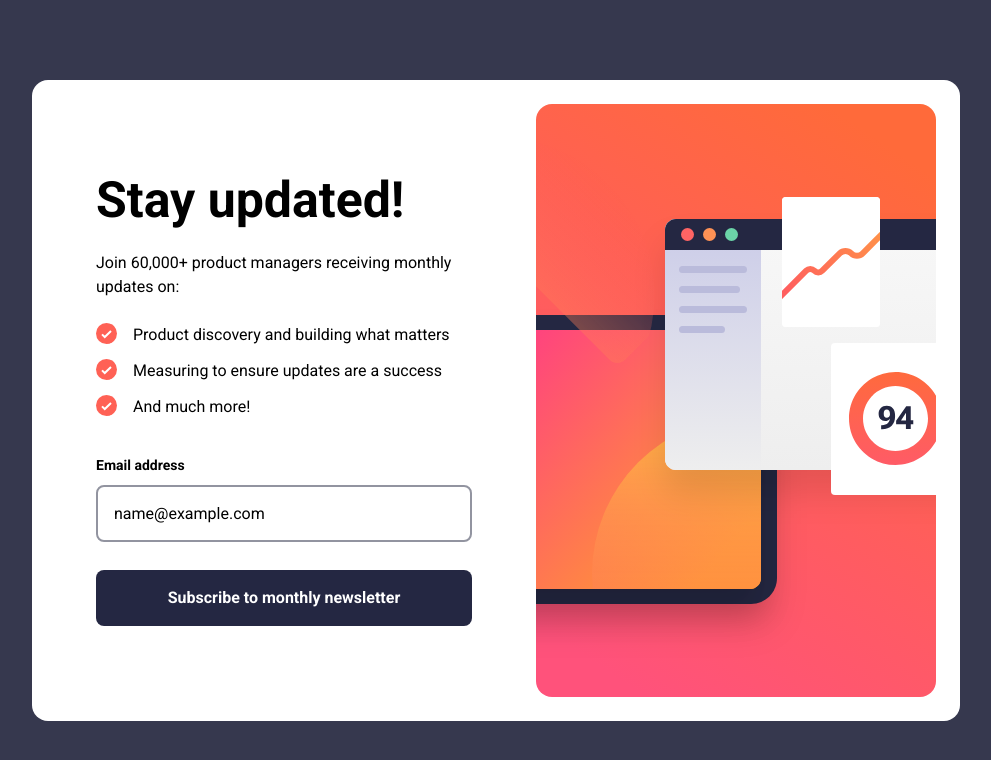
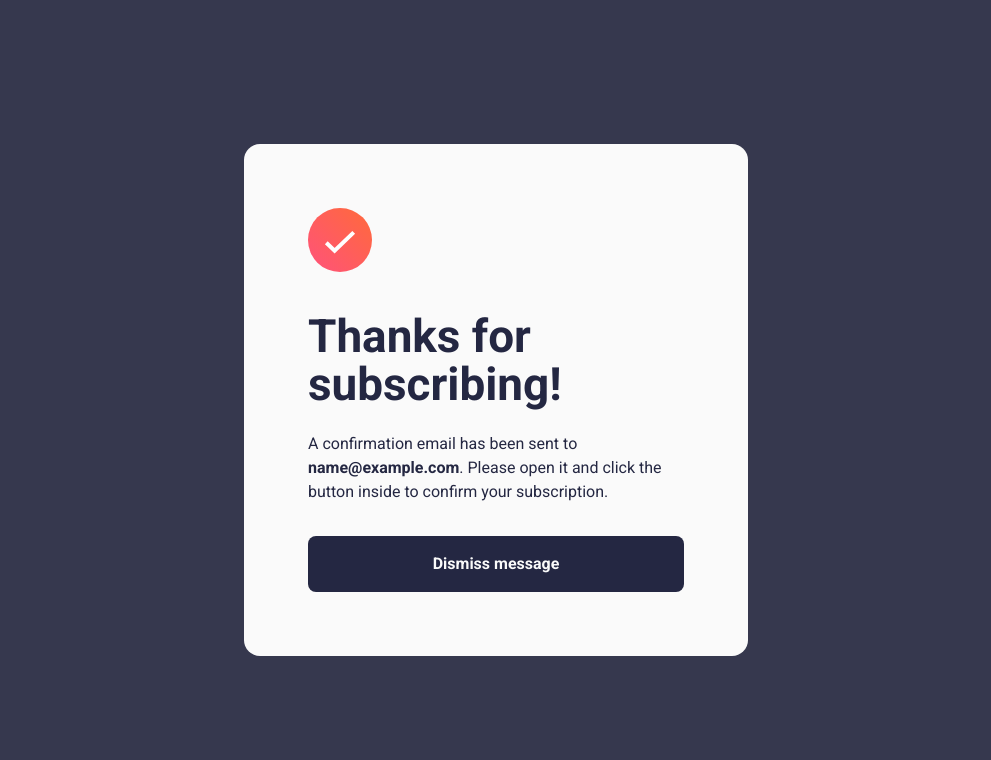
Before and after one commit to MattPahuta/newsletter-sign-up, a plain HTML site: page index.html in a window 1280 px wide. Both pictures are taken after typing "name@example.com" into the empty fields and a click on the button "Subscribe to monthly newsletter". Shown: the whole page, without its empty margins (144-1135 px from the left). Drawn offline with Linux system fonts and the light colour scheme.

Commit message:
Add form submission and error handling styles

```diff
--- a/css/styles.css
+++ b/css/styles.css
@@ -8,22 +8,21 @@ Date: June 2024
 /* Custom Variables */
 /* **************** */
 :root {
-  /* Fonts */
+  /* Font */
   --ff-sans: "Roboto", sans-serif;
-  /* Font Sizes */
-  --fs-400: 1rem;
-  --fs-500: 1.125rem;
-  --fs-600: 2.5rem;
-  --fs-700: 3.125rem;
+  /* Font Size */
+  --fs-base: 1rem;
   /* Primary Colors */
-  --clr-tomato: hsl(4, 100%, 67%);
+  --clr-primary: hsl(234, 29%, 20%);
+  --clr-accent: hsl(4, 100%, 67%);
   --clr-pale-navy: hsl(235, 18%, 26%);
-  --clr-dark-navy: hsl(234, 29%, 20%);
   /* Neutral Colors */
-  --clr-white: hsl(0, 0%, 100%);
+  --clr-white: hsl(0, 0%, 98%);
   --clr-gray: hsl(231, 7%, 60%);
   --clr-charcoal-gray: hsl(235, 18%, 26%);
   --clr-dark-slate-gray: hsl(234, 29%, 20%);
+  /* form input error bg */
+  --bg-input-error: hsla(4, 100%, 67%, 0.15);
   /* Accent gradient */
   --bg-gradient: linear-gradient(45deg, hsl(346, 100%, 66%), hsl(15, 98%, 60%));
   /* Accent box shadow */
@@ -74,10 +73,11 @@ p, h1, h2, h3, h4, h5, h6 {
 body {
   min-height: 100vh;
   background-color: var(--clr-pale-navy);
+  color: var(--clr-primary);
   display: grid;
   place-content: center;
   font-family: var(--ff-sans);
-  font-size: var(--fs-400);
+  font-size: var(--fs-base);
   line-height: 1.5;
 }
 
@@ -88,7 +88,7 @@ body {
 .button {
   border: none;
   color: var(--clr-white);
-  background-color: var(--clr-dark-navy);
+  background-color: var(--clr-primary);
   padding: 1em 0.75em;
   min-height: 44px;
   border-radius: var(--br-soft);
@@ -139,8 +139,6 @@ body {
   opacity: 1;
 }
 
-
-
 .card,
 .success-card {
   margin-inline: auto;
@@ -169,7 +167,8 @@ body {
 .card-title {
   line-height: 1.05;
   text-wrap: balance;
-  font-size: var(--fs-600);
+  font-size: 2.5rem;
+  font-size: clamp(2.5rem, 2.3518rem + 0.6443vw, 3.125rem);
 }
 
 .card-text ul {
@@ -202,9 +201,21 @@ body {
   gap: 0.5rem;
 }
 
-.form-group label {
+/* .form-group label {
   font-size: 0.875rem;
   font-weight: 700;
+} */
+
+.form-group .label-container {
+  display: flex;
+  justify-content: space-between;
+  font-size: 0.875rem;
+  font-weight: 700;
+}
+
+.email-error {
+  display: none;
+  color: var(--clr-accent);
 }
 
 .email-input {
@@ -217,8 +228,14 @@ body {
 .email-input:focus,
 .email-input:focus-visible {
   border-color: var(--clr-charcoal-gray);
-  outline-color: var(--clr-tomato );
+  outline-color: var(--clr-accent );
   outline-offset: 4px;
+}
+
+.error-state {
+  background-color: var(--bg-input-error);
+  color: var(--clr-accent);
+  border-color: var(--clr-accent);
 }
 
 /* Success Card */
@@ -247,17 +264,10 @@ body {
   margin-top: auto;
 }
 
-/* ToDo: change card-title to clamp? */
-@media (min-width: 30.75rem) {
+@media (min-width: 30.75rem ) {
   .success-card {
     border-radius: var(--br-med);
   }
-  .card-title {
-    font-size: var(--fs-700);
-  }
-}
-
-@media (min-width: 30.75rem ) {
   .card {
     border-radius: var(--br-med);
   }
@@ -278,7 +288,6 @@ body {
   }
 }
 
-
 @media (min-width: 60rem) {
   .card {
     padding: 1.5rem;
@@ -292,10 +301,6 @@ body {
     padding-right: 4rem;
     gap: 0;
   }
-
-  .card-title {
-    font-size: var(--fs-700);
-  }
   .card-text__list-item:not(:last-child) {
     margin-bottom: 0.5rem;
   }
--- a/index.html
+++ b/index.html
@@ -15,7 +15,7 @@
   <main>
     <section class="subscribe">
       <!-- Sign-up form start -->
-      <div class="card subscribe-card">
+      <div id="subscribe-card" class="card subscribe-card">
         <picture>
           <source srcset="./images/illustration-sign-up-desktop.svg" media="(min-width: 60rem)">
           <img src="./images/illustration-sign-up-mobile.svg" alt="" class="card-image">
@@ -30,28 +30,28 @@
               <li class="card-text__list-item">And much more!</li>
             </ul>
           </div>
-          <form id="subscribe-form" class="card-form">
+          <form novalidate id="subscribe-form" class="card-form">
             <div class="form-group">
               <div class="label-container">
                 <label for="email">Email address</label>
-                <p class="email-error"></p>
+                <p class="email-error" id="email-error">Valid email required</p>
               </div>
-              <input type="email" id="email" class="email-input" placeholder="email@company.com">
+              <input type="email" name="email" id="email" class="email-input" placeholder="email@company.com">
 
             </div>
-            <button id="subscribe-btn" class="button subscribe-btn gradient-btn">Subscribe to monthly newsletter</button>
+            <button type="submit" id="subscribe-btn" class="button subscribe-btn gradient-btn">Subscribe to monthly newsletter</button>
           </form>
         </div>
       </div>
       <!-- Sign-up form end -->
 
       <!-- Success message start -->
-      <div class="success-card hidden">
+      <div id="success-card" class="success-card hidden">
         <div class="success-card__content">
           <img src="./images/icon-success.svg" alt="" class="success-icon">
           <div class="card-text">
             <h1 class="card-title">Thanks for subscribing!</h1>
-            <p>A confirmation email has been sent to <strong><span id="email-confirm" class="email-confirm">ash@loremcompany.com</span></strong>. Please open it and click the button inside to confirm your subscription.</p>
+            <p>A confirmation email has been sent to <strong><span id="confirmed-email" class="confirmed-email"></span></strong>. Please open it and click the button inside to confirm your subscription.</p>
           </div>
         </div>
         <button id="dismiss-btn" class="button dismiss-btn gradient-btn">Dismiss message</button>
--- a/js/main.js
+++ b/js/main.js
@@ -1,6 +1,71 @@
+const subscribeCard = document.getElementById('subscribe-card');
+const successCard = document.getElementById('success-card');
 const form = document.getElementById('subscribe-form');
+const emailInput = document.getElementById('email');
+const confirmedEmail = document.getElementById('confirmed-email');
+const dismissBtn = document.getElementById('dismiss-btn');
 
-form.addEventListener('submit', (e) => {
+// update success message with submitted email
+function updateSuccessMessage(email) {
+  console.log('updateSuccessMessage function firing');
+  confirmedEmail.textContent = email;
+}
+
+// toggle subscribe state - form card/success message
+function toggleCard() {
+
+  // check if error state exists
+  // if (emailInput.classList.contains('error-state')) {
+  //   emailInput.classList.remove('error-state');
+  // }
+  console.log('toggleCard function firing');
+  subscribeCard.classList.toggle('hidden');
+  successCard.classList.toggle('hidden');
+}
+
+// handle error messaging
+function handleErrorState() {
+  const emailError = document.getElementById('email-error');
+  emailError.style.display = 'block'
+  emailInput.classList.add('error-state')
+  console.log('handleErrorMessag function firing')
+}
+
+// validate email submitted
+function validateEmail(email) {
+  const isValidEmail = new RegExp("[a-z0-9]+@[a-z]+.[a-z]{2,3}");
+  return isValidEmail.test(email);
+}
+
+function handleSubmit(e) {
   e.preventDefault();
-  console.log('form submitted!')
+  const formDataEntries = new FormData(e.target).entries();
+  const { email } = Object.fromEntries(formDataEntries);
+
+  const isValidEmail = validateEmail(email);
+
+  if (!isValidEmail) {
+    console.log(isValidEmail)
+    return handleErrorState();
+  }
+  if (isValidEmail) {
+    console.log(isValidEmail)
+    updateSuccessMessage(email);
+    toggleCard();
+  }
+
+  console.log('submitted email: ', email);
+  console.log('form submitted');
+  emailInput.value = '';
+}
+
+// if error state is active, remove on focus of input
+emailInput.addEventListener('focus', (event) => {
+  if (event.target.classList.contains('error-state')) {
+    event.target.classList.remove('error-state');
+  }
 })
+
+form.addEventListener('submit', handleSubmit);
+
+dismissBtn.addEventListener('click', toggleCard);
```
